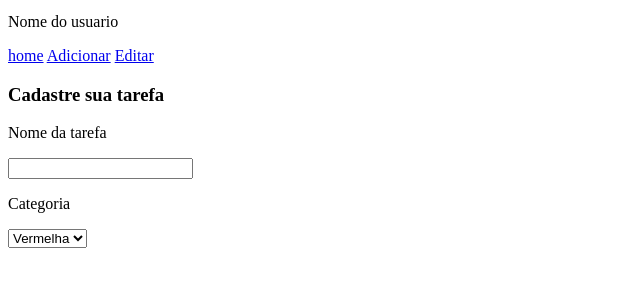
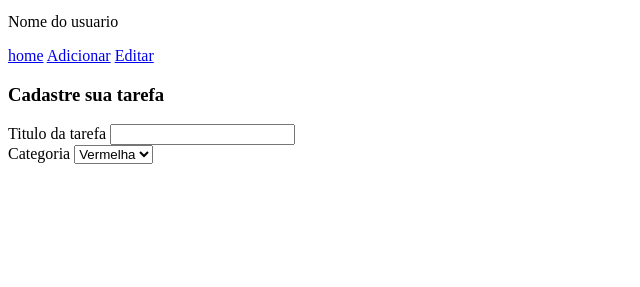
Before and after one commit to JoaoCarvalho01/Repositorios, a plain HTML site: page flowDesk/index.html in a window 1280 px wide. Shown: the part 29-316 px from the top of the page, without its empty margins (0-640 px from the left). Drawn offline with Linux system fonts and the light colour scheme.

Commit message:
fçowDesk v0.2 - correção da semantica label e form

```diff
--- a/flowDesk/index.html
+++ b/flowDesk/index.html
@@ -20,15 +20,17 @@
       <div id="cadastro">
         <div id="cadastro_forms">
           <h3>Cadastre sua tarefa</h3>
-          <p>Nome da tarefa</p>
-          <input type="text" />
-          <p>Categoria</p>
-          <label for="categoria"></label>
-          <select name="categoria" id="categoria">
-            <option value="vermelho">Vermelha</option>
-            <option value="Amarelo">Amarela</option>
-            <option value="Verde">Verde</option>
-          </select>
+          <form>
+            <label for="tarefa">Titulo da tarefa</label>
+            <input type="text" id="tarefa" />
+            <br />
+            <label for="categoria">Categoria</label>
+            <select name="categoria" id="categoria">
+              <option value="vermelho">Vermelha</option>
+              <option value="Amarelo">Amarela</option>
+              <option value="Verde">Verde</option>
+            </select>
+          </form>
         </div>
       </div>
     </main>
```
